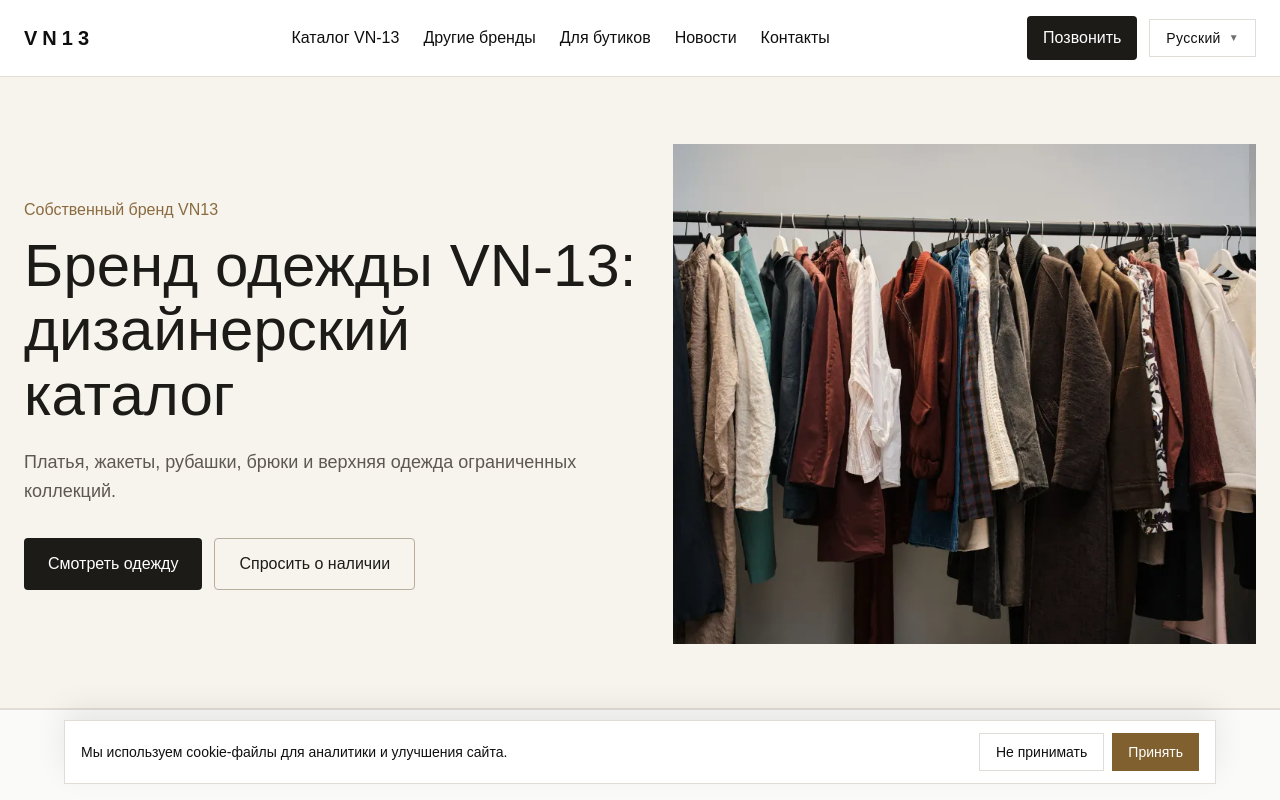
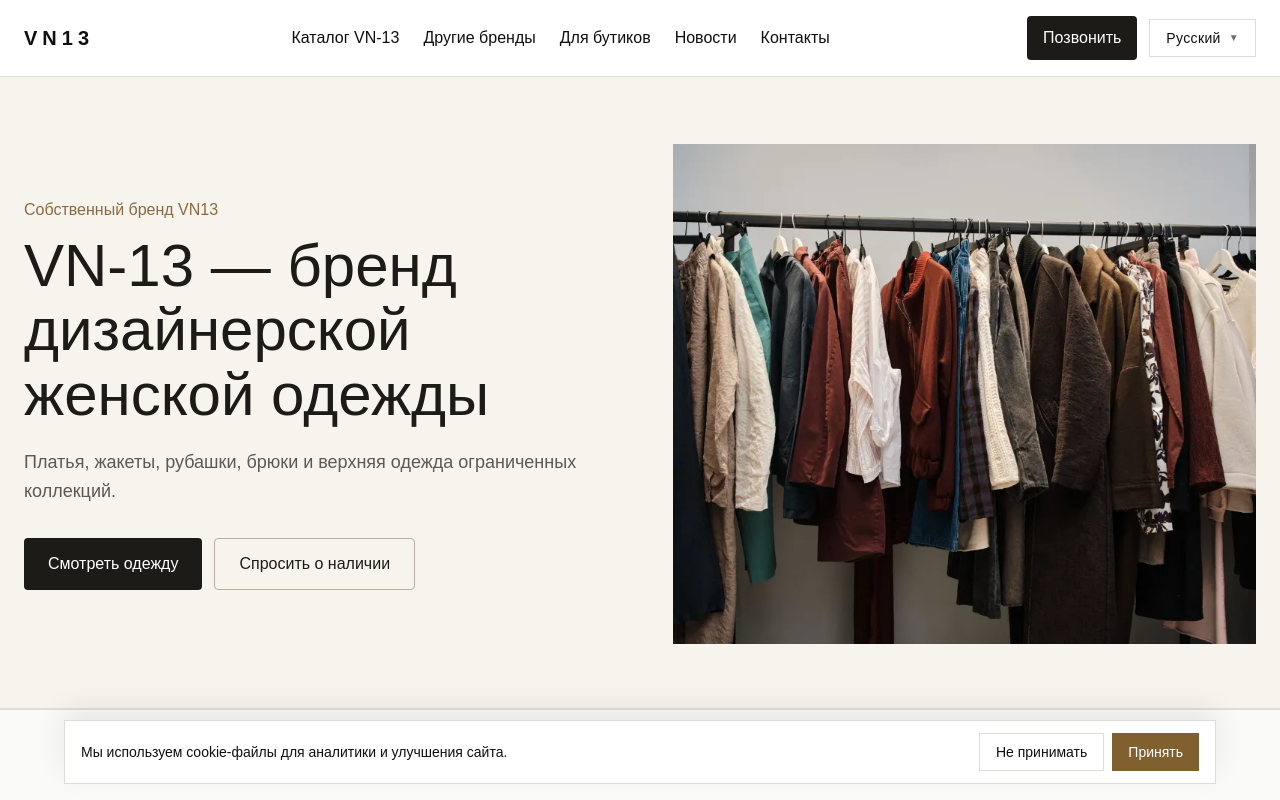
Before and after one commit to coffeeshop13/vn-13, a Next.js app: page /vn-13-brand in a window 1280 px wide. Shown: the top 800 px of the page. Built offline with nearby package versions, Linux system fonts and the light colour scheme.

Commit message:
Improve VN-13 brand page search intent

```diff
--- a/app/vn-13-brand/page.tsx
+++ b/app/vn-13-brand/page.tsx
@@ -9,9 +9,9 @@ import { absoluteUrl, createMetadata } from '@/lib/seo'
 import { canonicalInternalHref } from '@/lib/seo-links'
 
 export const metadata: Metadata = createMetadata({
-  title: 'Бренд одежды VN-13: дизайнерский каталог | VN13',
+  title: 'VN-13 — бренд дизайнерской женской одежды | Каталог',
   description:
-    'VN-13 — собственный бренд женской одежды: дизайнерские платья, жакеты, рубашки, брюки и верхняя одежда ограниченных серий для клиентов и бутиков.',
+    'Каталог VN-13: дизайнерская женская одежда ограниченных серий — платья, жакеты, рубашки, брюки и верхняя одежда. Уточнить наличие и размеры.',
   path: '/vn-13-brand',
   image: '/brands/vn13-catalog/vn13-sand-textured-jacket-front.seo.webp',
   keywords: [
@@ -291,7 +291,7 @@ export default function VN13BrandPage() {
         <div className="max-w-7xl mx-auto grid gap-9 px-6 lg:grid-cols-[1fr_0.95fr] lg:items-center">
           <div className="max-w-2xl">
             <p className="text-base font-medium" style={{ color: '#8a6b3f' }}>Собственный бренд VN13</p>
-            <h1 className="mt-3 text-4xl md:text-6xl font-light leading-[1.08]" style={{ color: '#1d1b18' }}>Бренд одежды VN-13: дизайнерский каталог</h1>
+            <h1 className="mt-3 text-4xl md:text-6xl font-light leading-[1.08]" style={{ color: '#1d1b18' }}>VN-13 — бренд дизайнерской женской одежды</h1>
             <p className="mt-5 text-lg leading-relaxed" style={{ color: '#5d5851' }}>
               Платья, жакеты, рубашки, брюки и верхняя одежда ограниченных коллекций.
             </p>
```
